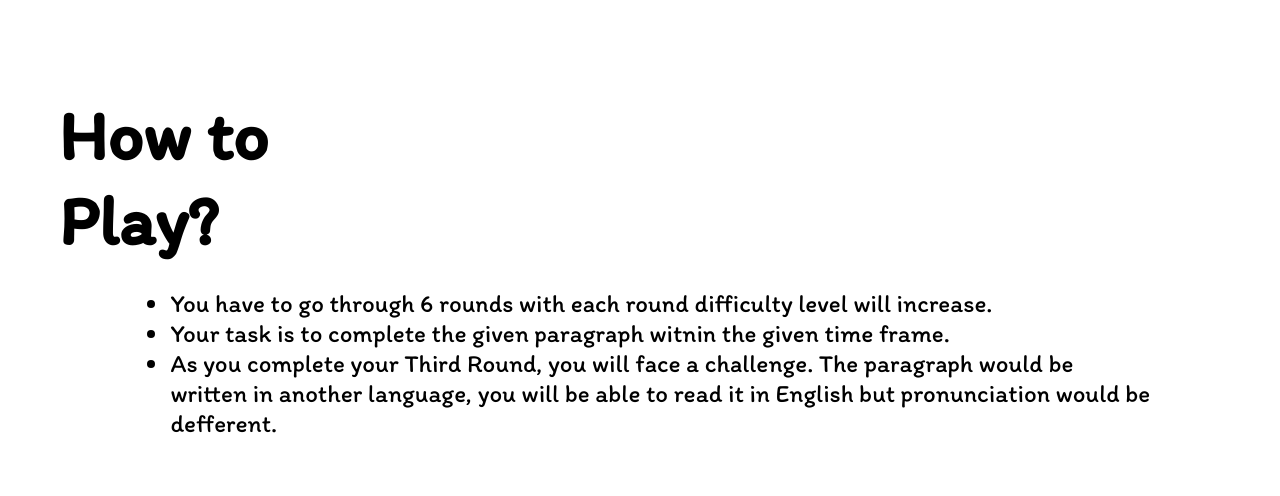
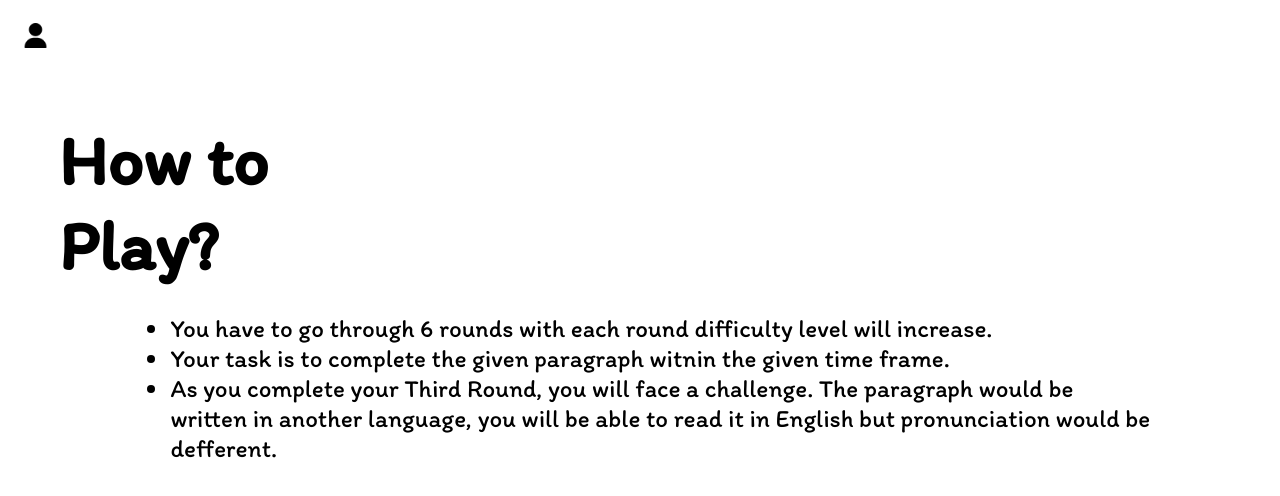
Before and after one commit to AditiV05/Game, a plain HTML site: page index2.html in a window 1280 px wide. Drawn offline with Linux system fonts and the light colour scheme; the site is published under a folder, as on GitHub Pages, so addresses that start at the root find nothing.

Commit message:
Update index2.html

```diff
--- a/index2.html
+++ b/index2.html
@@ -27,7 +27,7 @@
     </style>
   </head>
   <body>
-    <img src="/user.png" alt="">
+    <img src="user.png" alt="">
       <h1>How to<br />Play?</h1>
     <div>
       <ul>
```
